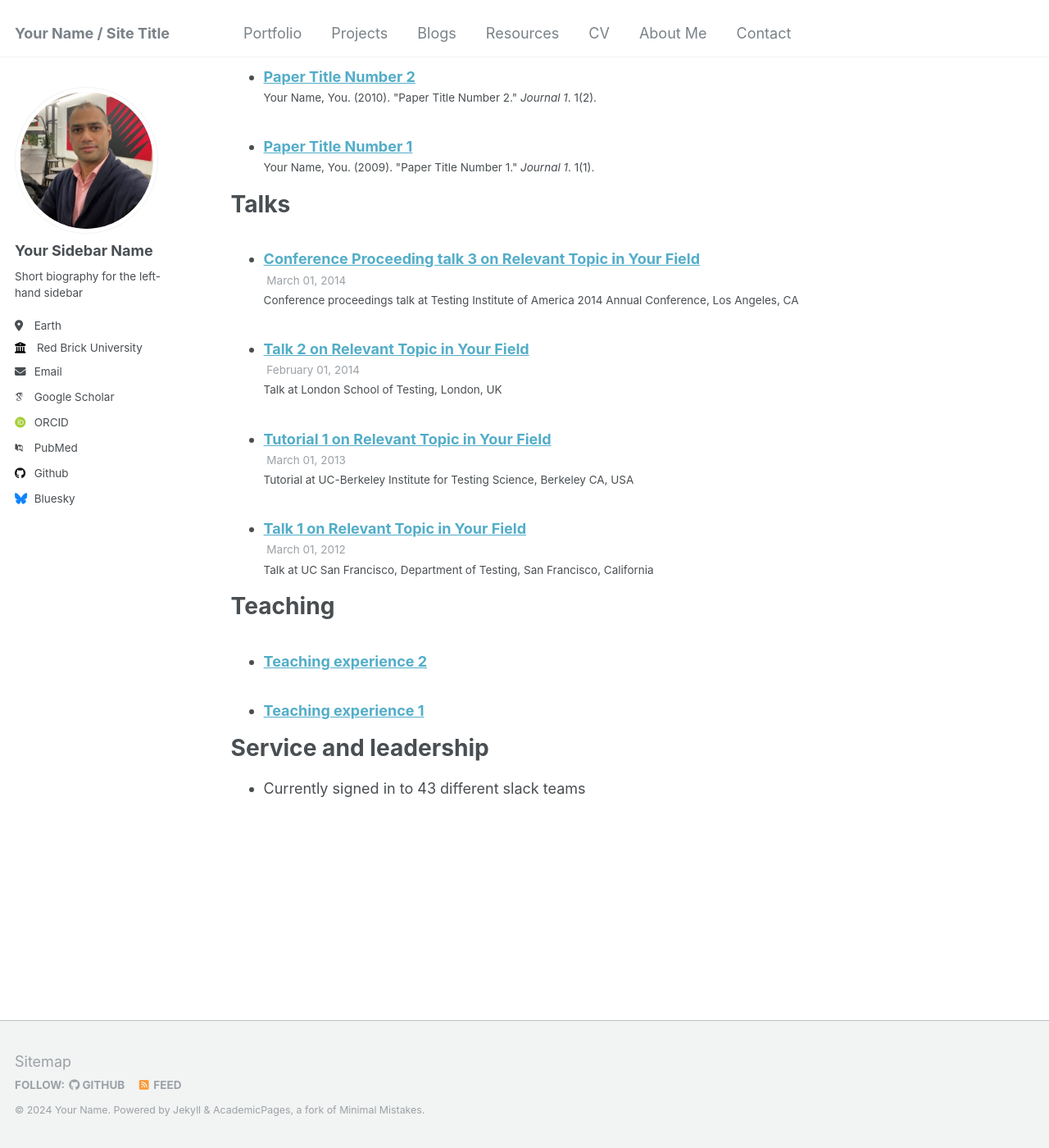
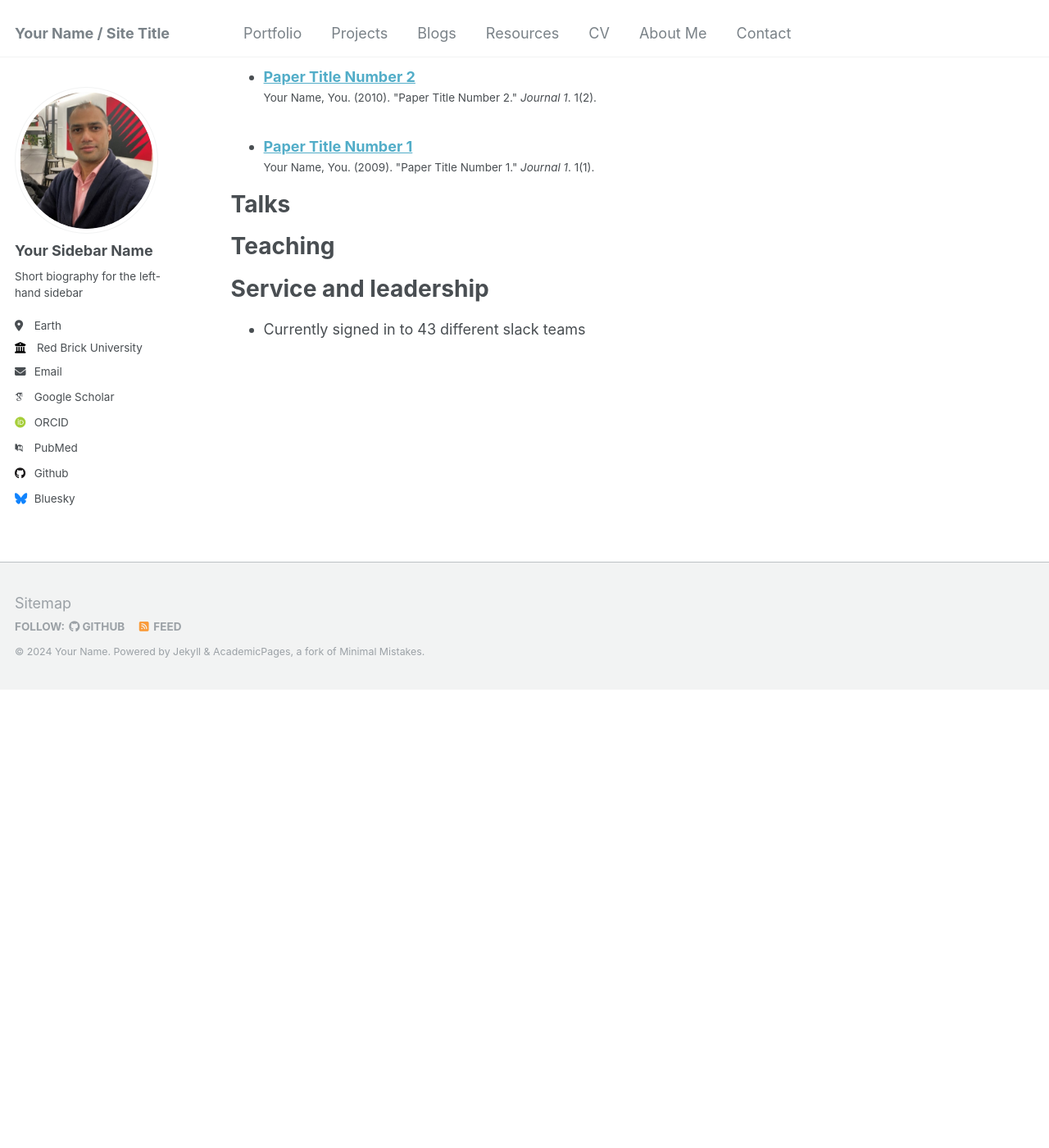
Before and after one commit to masudpervez27/portfolio, a Jekyll site: the page built from _pages/cv.md, in a window 1280 px wide and 1400 px high, scrolled down 1247 px. Shown: the whole window at 82% size. Built offline with Jekyll 4.4.1, drawn with Linux system fonts in a browser that asks for light colours; some web fonts are replaced; after the commit the page ends 2087 px from its top, so only the background shows below that.

Commit message:
update about page

```diff
--- a/_config.yml
+++ b/_config.yml
@@ -14,7 +14,7 @@ name                     : &name "Your Name"
 description              : &description "personal description"
 url                      : https://academicpages.github.io # the base hostname & protocol for your site e.g. "https://mmistakes.github.io"
 baseurl                  : "" # the subpath of your site, e.g. "/blog"
-repository               : "academicpages/academicpages.github.io"
+repository               : "masudpervez27/portfolio"
 
 # Site Author - The following control what appear as part of the author content on the side bar.
 #               If a field is blank the icon and link will not appear, otherwise it will be shown.
--- a/_talks/2012-03-01-talk-1.md
+++ /dev/null
@@ -1,11 +0,0 @@
----
-title: "Talk 1 on Relevant Topic in Your Field"
-collection: talks
-type: "Talk"
-permalink: /talks/2012-03-01-talk-1
-venue: "UC San Francisco, Department of Testing"
-date: 2012-03-01
-location: "San Francisco, California"
----
-
-This is a description of your talk, which is a markdown files that can be all markdown-ified like any other post. Yay markdown!
--- a/_talks/2013-03-01-tutorial-1.md
+++ /dev/null
@@ -1,13 +0,0 @@
----
-title: "Tutorial 1 on Relevant Topic in Your Field"
-collection: talks
-type: "Tutorial"
-permalink: /talks/2013-03-01-tutorial-1
-venue: "UC-Berkeley Institute for Testing Science"
-date: 2013-03-01
-location: "Berkeley CA, USA"
----
-
-[More information here](http://exampleurl.com)
-
-This is a description of your tutorial, note the different field in type. This is a markdown files that can be all markdown-ified like any other post. Yay markdown!
--- a/_talks/2014-02-01-talk-2.md
+++ /dev/null
@@ -1,13 +0,0 @@
----
-title: "Talk 2 on Relevant Topic in Your Field"
-collection: talks
-type: "Talk"
-permalink: /talks/2014-02-01-talk-2
-venue: "London School of Testing"
-date: 2014-02-01
-location: "London, UK"
----
-
-[More information here](http://example2.com)
-
-This is a description of your talk, which is a markdown files that can be all markdown-ified like any other post. Yay markdown!
--- a/_talks/2014-03-01-talk-3.md
+++ /dev/null
@@ -1,11 +0,0 @@
----
-title: "Conference Proceeding talk 3 on Relevant Topic in Your Field"
-collection: talks
-type: "Conference proceedings talk"
-permalink: /talks/2014-03-01-talk-3
-venue: "Testing Institute of America 2014 Annual Conference"
-date: 2014-03-01
-location: "Los Angeles, CA"
----
-
-This is a description of your conference proceedings talk, note the different field in type. You can put anything in this field.
--- a/_teaching/2014-spring-teaching-1.md
+++ /dev/null
@@ -1,20 +0,0 @@
----
-title: "Teaching experience 1"
-collection: teaching
-type: "Undergraduate course"
-permalink: /teaching/2014-spring-teaching-1
-venue: "University 1, Department"
-date: 2014-01-01
-location: "City, Country"
----
-
-This is a description of a teaching experience. You can use markdown like any other post.
-
-Heading 1
-======
-
-Heading 2
-======
-
-Heading 3
-======
--- a/_teaching/2015-spring-teaching-2.md
+++ /dev/null
@@ -1,20 +0,0 @@
----
-title: "Teaching experience 2"
-collection: teaching
-type: "Workshop"
-permalink: /teaching/2015-spring-teaching-1
-venue: "University 1, Department"
-date: 2015-01-01
-location: "City, Country"
----
-
-This is a description of a teaching experience. You can use markdown like any other post.
-
-Heading 1
-======
-
-Heading 2
-======
-
-Heading 3
-======
```
Also changed, not shown: .github/ISSUE_TEMPLATE/bug_report.md (deleted), .github/ISSUE_TEMPLATE/feature_request.md (deleted).
